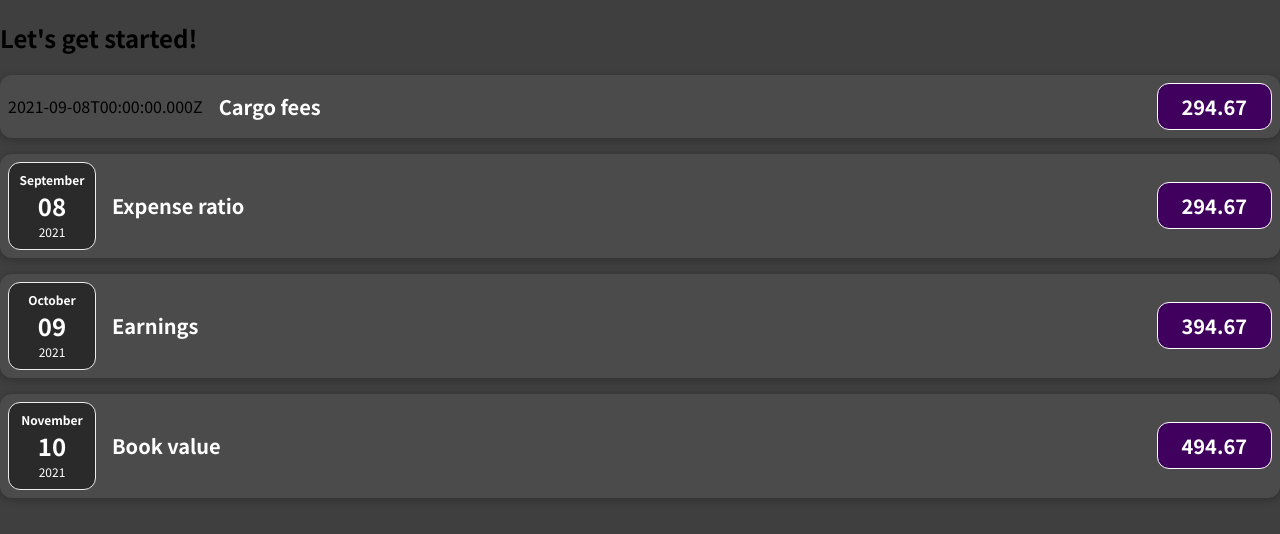
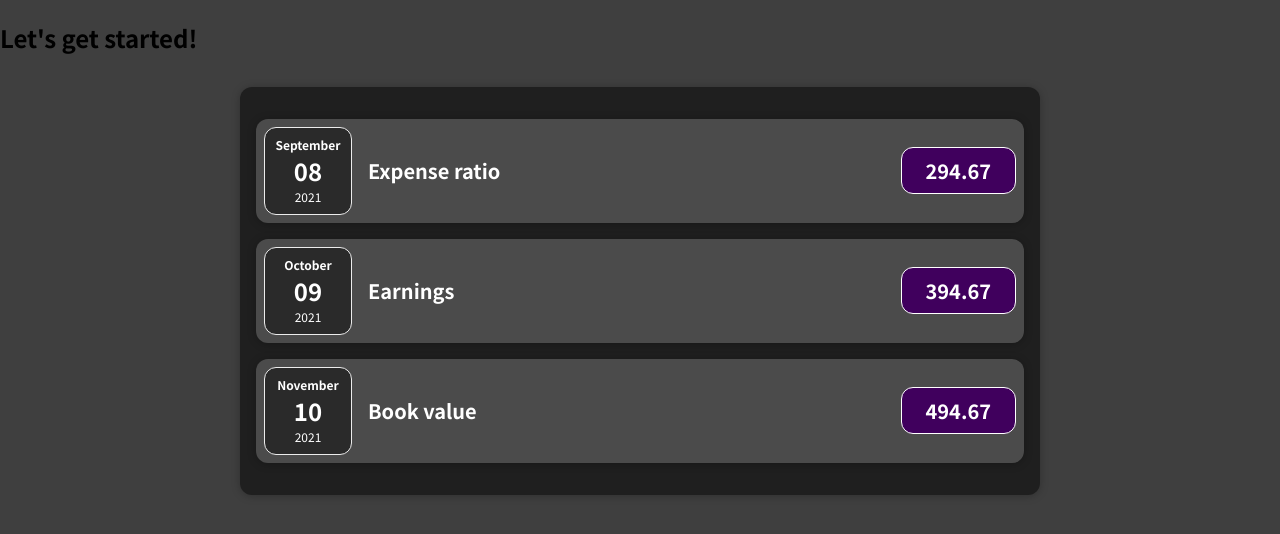
Before and after one commit to nixford/React-TheCompleteGuide, a JavaScript app in the folder 01. React-Basic-Working-With-Components/01-starting-setup/: page / in a window 1280 px wide. Shown: the top 534 px of the page. Built offline with nearby package versions, Linux system fonts and the light colour scheme.

Commit message:
implement card component

```diff
--- a/01. React-Basic-Working-With-Components/01-starting-setup/src/App.js
+++ b/01. React-Basic-Working-With-Components/01-starting-setup/src/App.js
@@ -11,7 +11,7 @@
   return (
     <div>
       <h2>Let's get started!</h2>
-      <ExpenseItem />
+      {/* <ExpenseItem /> */}
       <Expenses expenses={expenses} />
     </div>
   );
--- /dev/null
+++ b/01. React-Basic-Working-With-Components/01-starting-setup/src/components/Card/Card.css
@@ -0,0 +1,4 @@
+.card {
+  border-radius: 12px;
+  box-shadow: 0 1px 8px rgba(0, 0, 0, 0.25);
+}
--- /dev/null
+++ b/01. React-Basic-Working-With-Components/01-starting-setup/src/components/Card/Card.js
@@ -0,0 +1,10 @@
+import './Card.css'
+
+function Card(props) {
+	const classes = 'card ' + props.className; // In order the Card component to be able to receive className
+	return (
+		<div className={classes}>{props.children}</div> // In order the two tag components of Card to receive content between the two tags
+	)
+}
+
+export default Card;
--- a/01. React-Basic-Working-With-Components/01-starting-setup/src/components/ExpenseItemProps/ExpenseItemProps.css
+++ b/01. React-Basic-Working-With-Components/01-starting-setup/src/components/ExpenseItemProps/ExpenseItemProps.css
@@ -2,10 +2,8 @@
   display: flex;
   justify-content: space-between;
   align-items: center;
-  box-shadow: 0 2px 8px rgba(0, 0, 0, 0.25);
   padding: 0.5rem;
   margin: 1rem 0;
-  border-radius: 12px;
   background-color: #4b4b4b;
 }
 
--- a/01. React-Basic-Working-With-Components/01-starting-setup/src/components/ExpenseItemProps/ExpenseItemProps.js
+++ b/01. React-Basic-Working-With-Components/01-starting-setup/src/components/ExpenseItemProps/ExpenseItemProps.js
@@ -1,4 +1,5 @@
 import ExpenseDate from '../ExpenseDate/ExpenseDate';
+import Card from '../Card/Card';
 import './ExpenseItemProps.css';
 
 // All passed props from the parent are received in 'props' argument
@@ -6,13 +7,13 @@
 function ExpenseItem(props) {
 
 	return (
-		<div className='expense-item'>
+		<Card className='expense-item'>
 			<ExpenseDate date={props.data.date} />
 			<div className='expense-item__description'>
 				<h2>{props.data.title}</h2>
 				<div className='expense-item__price'>{props.data.amount}</div>
 			</div>
-		</div>
+		</Card>
 	)
 }
 
--- a/01. React-Basic-Working-With-Components/01-starting-setup/src/components/Expenses/Expenses.css
+++ b/01. React-Basic-Working-With-Components/01-starting-setup/src/components/Expenses/Expenses.css
@@ -0,0 +1,7 @@
+.expenses {
+  padding: 1rem;
+  background-color: rgb(31, 31, 31);
+  margin: 2rem auto;
+  width: 50rem;
+  max-width: 95%;
+}
--- a/01. React-Basic-Working-With-Components/01-starting-setup/src/components/Expenses/Expenses.js
+++ b/01. React-Basic-Working-With-Components/01-starting-setup/src/components/Expenses/Expenses.js
@@ -1,12 +1,14 @@
 import ExpenseItemProps from '../ExpenseItemProps/ExpenseItemProps';
+import Card from '../Card/Card';
+import './Expenses.css';
 
 function Expenses(props) {
 	return (
-		<div>
+		<Card className='expenses'>
 			<ExpenseItemProps data={props.expenses[0]} /> {/* passing props to child component */}
 			<ExpenseItemProps data={props.expenses[1]} />
 			<ExpenseItemProps data={props.expenses[2]} />
-		</div>
+		</Card>
 	)
 }
 
```
